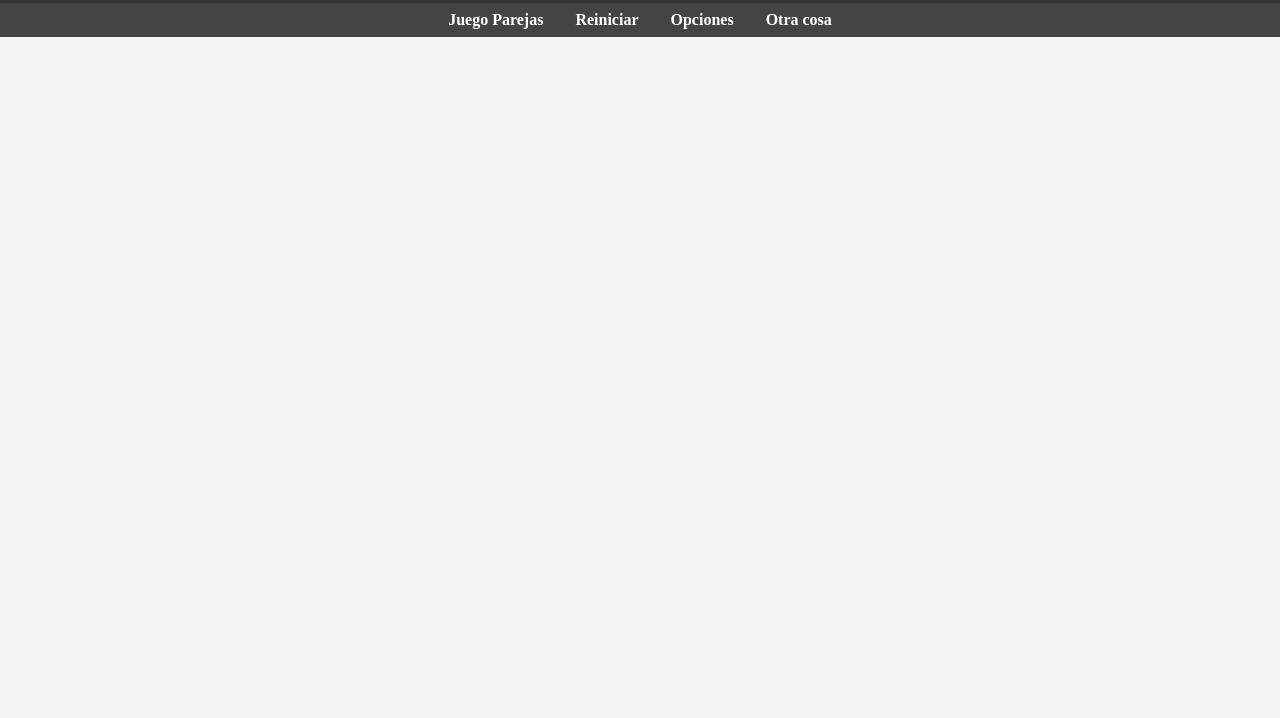
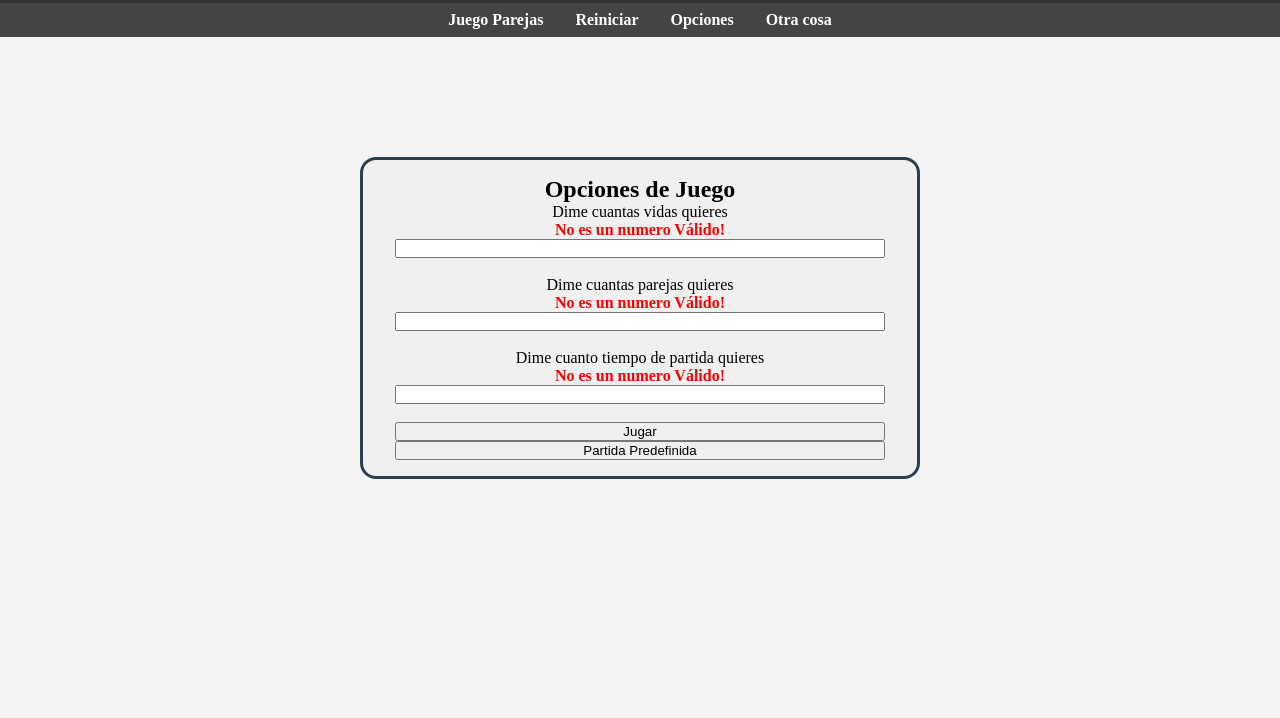
Before and after one commit to Ariadna5D/WebParejasATutiplen, a plain HTML site: page index.html in a window 1280 px wide. Both pictures are taken after a click on the button "Jugar". Shown: the part 82-800 px from the top of the page. Drawn offline with Linux system fonts and the light colour scheme.

Commit message:
Limitacion de valores de pantalla de empezar partida

```diff
--- a/index.html
+++ b/index.html
@@ -44,12 +44,19 @@
             <div class="ventana">
                 <h2>Opciones de Juego</h2>
                 <p>Dime cuantas vidas quieres</p>
+                <p class="alerta" id="alertaVidas"> </p>
                 <input type="number" name="" id="inputVidas"><br>
+
                 <p>Dime cuantas parejas quieres</p>
+                <p class="alerta" id="alertaCartas"> </p>
                 <input type="number" name="" id="inputCartas"><br>
+
                 <p>Dime cuanto tiempo de partida quieres</p>
+                <p class="alerta" id="alertaTiempo"> </p>
                 <input type="number" name="" id="inputTiempo"><br>
+
                 <button class="" id="botonEmpezar">Jugar</button>
+                <button class="" id="botonEmpezarPredefinida">Partida Predefinida</button>
             </div>
         </div>
         <div id="tiempo"></div>
--- a/script.js
+++ b/script.js
@@ -121,11 +121,6 @@ class ManagerCartas {
         this.contenedor.innerHTML = '';
         const cantidad = num;
         this.listaCartas = [];
-
-        if (!cantidad || cantidad <= 0) {
-            alert('Debes ingresar un número válido mayor a 0');
-            return;
-        }
 
         //const fragmento = document.createDocumentFragment();
 
@@ -335,17 +330,22 @@ class ManagerGame{
         this.vJugar = document.getElementById("ventanaEmpezar");
         this.botones = document.getElementsByClassName("botonJugar");
 
-        this.botonEmpezar = document.getElementById("botonEmpezar");
         this.inputVidas = document.getElementById("inputVidas");
         this.inputCartas = document.getElementById("inputCartas");
         this.inputTiempo = document.getElementById("inputTiempo")
+        this.botonEmpezar = document.getElementById("botonEmpezar");
+        this.botonEmpezarPredefinida = document.getElementById("botonEmpezarPredefinida");
 
+        this.alertaVidas = document.getElementById("alertaVidas");
+        this.alertaCartas = document.getElementById("alertaCartas");
+        this.alertaTiempo = document.getElementById("alertaTiempo");
 
         for (let i = 0; i < this.botones.length; i++) {
             this.botones[i].addEventListener("click", () => this.prepararJuego());
         }
 
         this.botonEmpezar.addEventListener("click", () => this.empezarJuego());
+        this.botonEmpezarPredefinida.addEventListener("click", () => this.empezarJuegoPorDefecto());
 
     }
 
@@ -372,9 +372,42 @@ class ManagerGame{
     }
 
     empezarJuego(){
-        mC.crearCartas(parseInt(this.inputCartas.value));
-        mV.inicializarVidas(parseInt(this.inputVidas.value));
-        mT.inicializarTiempo(parseInt(this.inputTiempo.value));
+        this.sonValoresValidos = true;
+
+        if(parseInt(this.inputVidas.value) <= 0 || !this.inputVidas.value){
+            this.alertaVidas.textContent = "No es un numero Válido!"
+            this.sonValoresValidos=false;
+        }
+        else{
+            this.alertaVidas.textContent = " "
+        }
+        if(parseInt(this.inputCartas.value) <= 0 || !this.inputCartas.value){
+            this.alertaCartas.textContent = "No es un numero Válido!"
+            this.sonValoresValidos=false;
+        }
+        else{
+            this.alertaCartas.textContent = " "
+        }
+        if(parseInt(this.inputTiempo.value) <= 0 || !this.inputTiempo.value){
+            this.alertaTiempo.textContent = "No es un numero Válido!"
+            this.sonValoresValidos=false;
+        }
+        else{
+            this.alertaTiempo.textContent = " "
+        }
+
+        if(this.sonValoresValidos == true){
+            mC.crearCartas(parseInt(this.inputCartas.value));
+            mV.inicializarVidas(parseInt(this.inputVidas.value));
+            mT.inicializarTiempo(parseInt(this.inputTiempo.value));
+            this.vJugar.classList.toggle('abrir',false);
+        }
+    }
+
+    empezarJuegoPorDefecto(){
+        mC.crearCartas(6);
+        mV.inicializarVidas(6);
+        mT.inicializarTiempo(120);
         this.vJugar.classList.toggle('abrir',false);
     }
 
--- a/styles.css
+++ b/styles.css
@@ -180,6 +180,11 @@ main {
     border-radius: 1rem;
 }
 
+.alerta{
+    color: red;
+    font-weight: bold;
+}
+
 /* Animacon de aparecer */
 @keyframes aparecer {
     0% {
```
